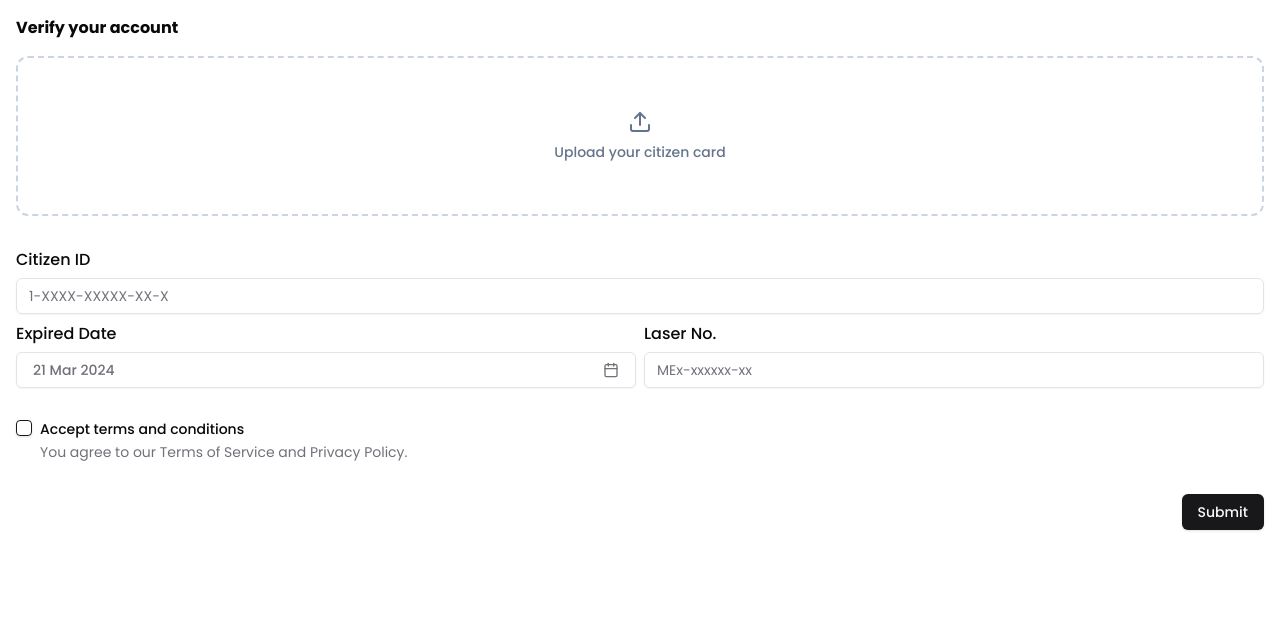
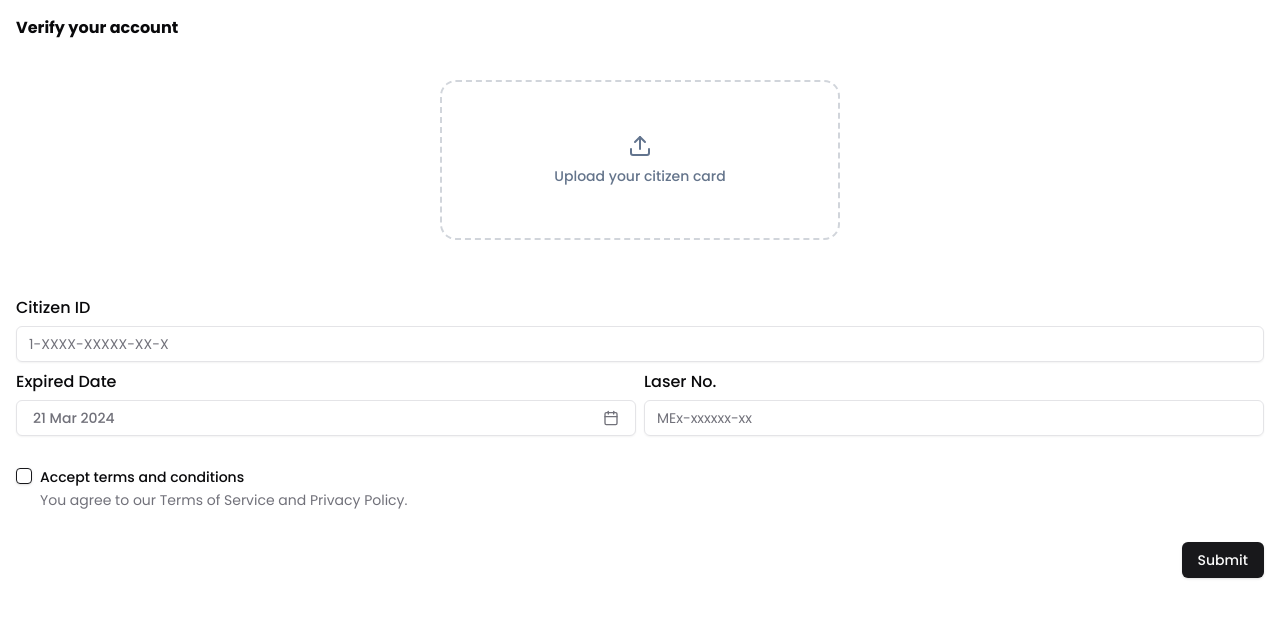
Before and after one commit to CP-RektMart/pic-me-pls-frontend, a Next.js app: page /photographer/verify in a window 1280 px wide. Shown: the top 618 px of the page. Built offline with nearby package versions, Linux system fonts and the light colour scheme.

Commit message:
feat: uploadable component

```diff
--- a/package.json
+++ b/package.json
@@ -23,6 +23,7 @@
     "react": "^19.0.0",
     "react-day-picker": "8.10.1",
     "react-dom": "^19.0.0",
+    "react-dropzone": "^14.3.5",
     "tailwind-merge": "^2.6.0",
     "tailwindcss-animate": "^1.0.7"
   },
--- a/src/components/ui/imageUpload.tsx
+++ b/src/components/ui/imageUpload.tsx
@@ -1,15 +1,82 @@
-import { Upload } from 'lucide-react'
+'use client'
+
+import { useCallback, useState } from 'react'
+
+import { cn } from '@/lib/utils'
+import { Upload, X } from 'lucide-react'
+import Image from 'next/image'
+import { useDropzone } from 'react-dropzone'
+
+import { Button } from '@/components/ui/button'
 
 export default function ImageUpload() {
+  const [uploadedImage, setUploadedImage] = useState<string | null>(null)
+
+  const onDrop = useCallback((acceptedFiles: File[]) => {
+    const file = acceptedFiles[0]
+    if (file) {
+      const reader = new FileReader()
+      reader.onload = (e) => {
+        setUploadedImage(e.target?.result as string)
+      }
+      reader.readAsDataURL(file)
+    }
+  }, [])
+
+  const { getRootProps, getInputProps, isDragActive } = useDropzone({
+    onDrop,
+    accept: {
+      'image/*': ['.jpeg', '.jpg', '.png', '.gif'],
+    },
+    multiple: false,
+  })
+
+  const removeImage = () => {
+    setUploadedImage(null)
+  }
+
   return (
-    <div>
-      <div className='h-40 cursor-pointer rounded-xl border-2 border-dashed border-slate-300 p-8 transition-colors'>
+    <div className='mx-auto w-full max-w-md p-6'>
+      <div
+        {...getRootProps()}
+        className={cn(
+          'cursor-pointer rounded-2xl border-2 border-dashed p-8 text-center transition-colors',
+          isDragActive
+            ? 'border-gray-500 bg-gray-500/10'
+            : 'border-gray-300 hover:border-gray-500',
+          uploadedImage ? 'h-auto' : 'h-40'
+        )}
+      >
+        <input {...getInputProps()} />
+        {uploadedImage ? (
+          <div className='relative'>
+            <Image
+              src={uploadedImage || '/placeholder.svg'}
+              alt='Uploaded image'
+              width={250}
+              height={250}
+              className='mx-auto rounded-lg object-cover'
+            />
+            <Button
+              variant='destructive'
+              size='icon'
+              className='absolute right-2 top-2'
+              onClick={(e: React.MouseEvent<HTMLButtonElement>) => {
+                e.stopPropagation()
+                removeImage()
+              }}
+            >
+              <X className='h-4 w-4' />
+            </Button>
+          </div>
+        ) : (
           <div className='flex h-full flex-col items-center justify-center gap-2'>
             <Upload className='mx-auto' size={24} color='#62748E' />
             <p className='text-sm font-medium text-slate-500'>
               Upload your citizen card
             </p>
           </div>
+        )}
       </div>
     </div>
   )
```
Also changed, not shown: 1 other file (tests, documents, lock files or other folders). Lines whose indentation alone changed are shown as unchanged.
